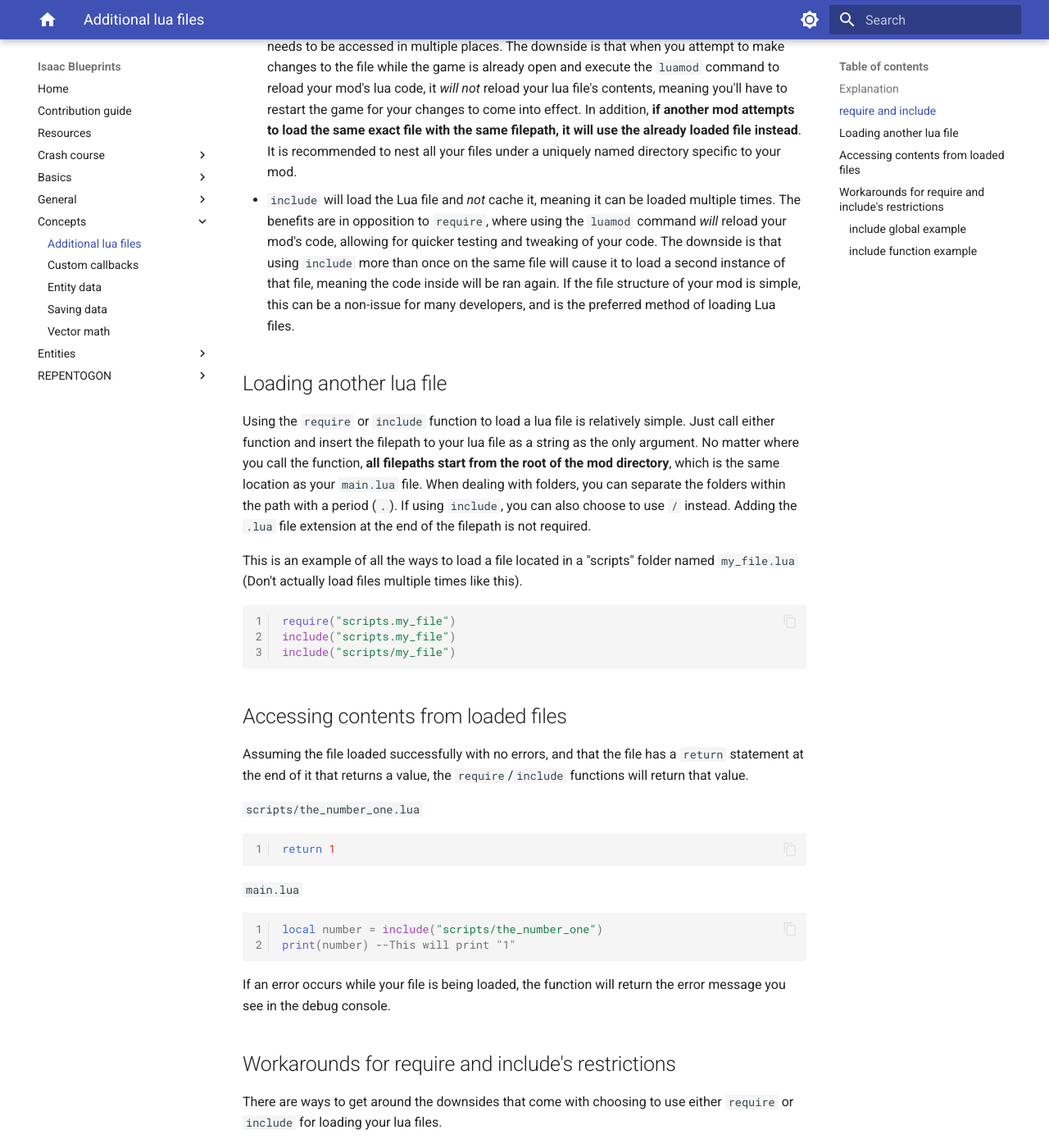
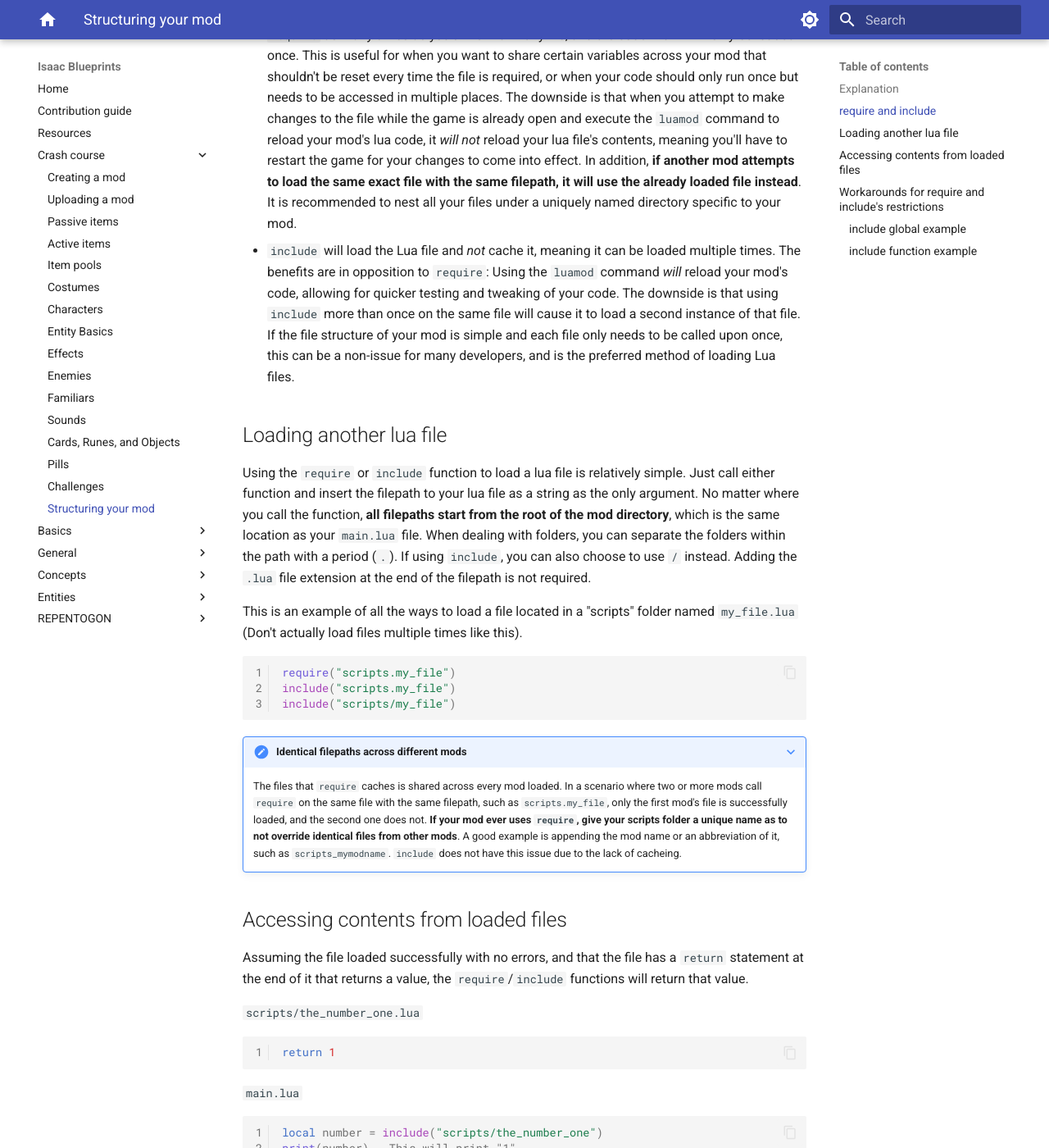
Before and after one commit to catinsurance/IsaacBlueprints, an MkDocs documentation site: the page built from docs/tutorials/crash_course/structuring_your_mod.md, in a window 1280 px wide and 1400 px high, scrolled down 783 px. Shown: the whole window at 82% size. Built offline with MkDocs 1.6.1 and Material for MkDocs 9.7.7, drawn with Linux system fonts in a browser that asks for light colours; comment, search, counter and statistics services are not loaded; some of the changed text lies outside the part shown.

Commit message:
Move "Additional lua files" to "Structuring your mod" for crash course

````diff
--- a/docs/hidden/crash_course_toc.md
+++ b/docs/hidden/crash_course_toc.md
@@ -25,6 +25,6 @@
         1. [Creating custom cards, runes, and objects.](../tutorials/crash_course/pocket_item_cards.md)
         2. [Creating custom pills.](../tutorials/crash_course/pocket_item_pills.md)
     12. [Creating challenges.](../tutorials/crash_course/challenges.md)
-    13. Structuring your mod.
+    13. [Structuring your mod.](../tutorials/crash_course/structuring_your_mod.md)
     14. Conclusion.
 <!-- end -->
--- a/docs/tutorials/concepts/additional_lua_files.md
+++ b/docs/tutorials/crash_course/structuring_your_mod.md
@@ -1,7 +1,7 @@
 ---
-article: Additional Lua files
+article: Structuring your mod
 authors: benevolusgoat
-blurb: Learn how to split up your project into multiple files.
+blurb: Learn how to organize your project's code into multiple files.
 comments: true
 tags:
     - Tutorial
@@ -10,6 +10,8 @@
     - Repentance+
     - Lua
 ---
+
+{% include-markdown "hidden/crash_course_toc.md" start="<!-- start -->" end="<!-- end -->" %}
 
 Expanding the scope of your mod's code through the usage of additional lua files is excellent for organization and utilizing libraries.
 
@@ -20,7 +22,7 @@
 When loading lua files, you may choose to use `require` or `include`. Both accomplish the same goal, but have their own benefits and drawbacks.
 
 - `require` will load the Lua file and cache it, meaning it will remember that the file was loaded and will not load it a second time on subsequent calls. This means that you can call `require` as many times as you'd like within any file, and the code within will only be loaded once. This is useful for when you want to share certain variables across your mod that shouldn't be reset every time the file is required, or when your code should only run once but needs to be accessed in multiple places. The downside is that when you attempt to make changes to the file while the game is already open and execute the `luamod` command to reload your mod's lua code, it *will not* reload your lua file's contents, meaning you'll have to restart the game for your changes to come into effect. In addition, **if another mod attempts to load the same exact file with the same filepath, it will use the already loaded file instead**. It is recommended to nest all your files under a uniquely named directory specific to your mod.
-- `include` will load the Lua file and *not* cache it, meaning it can be loaded multiple times. The benefits are in opposition to `require`, where using the `luamod` command *will* reload your mod's code, allowing for quicker testing and tweaking of your code. The downside is that using `include` more than once on the same file will cause it to load a second instance of that file, meaning the code inside will be ran again. If the file structure of your mod is simple, this can be a non-issue for many developers, and is the preferred method of loading Lua files.
+- `include` will load the Lua file and *not* cache it, meaning it can be loaded multiple times. The benefits are in opposition to `require`: Using the `luamod` command *will* reload your mod's code, allowing for quicker testing and tweaking of your code. The downside is that using `include` more than once on the same file will cause it to load a second instance of that file. If the file structure of your mod is simple and each file only needs to be called upon once, this can be a non-issue for many developers, and is the preferred method of loading Lua files.
 
 ## Loading another lua file
 Using the `require` or `include` function to load a lua file is relatively simple. Just call either function and insert the filepath to your lua file as a string as the only argument. No matter where you call the function, **all filepaths start from the root of the mod directory**, which is the same location as your `main.lua` file. When dealing with folders, you can separate the folders within the path with a period (`.`). If using `include`, you can also choose to use `/` instead. Adding the `.lua` file extension at the end of the filepath is not required.
@@ -32,6 +34,9 @@
 include("scripts.my_file")
 include("scripts/my_file")
 ```
+
+???+ note "Identical filepaths across different mods"
+	The files that `require` caches is shared across every mod loaded. In a scenario where two or more mods call `require` on the same file with the same filepath, such as `scripts.my_file`, only the first mod's file is successfully loaded, and the second one does not. **If your mod ever uses `require`, give your scripts folder a unique name as to not override identical files from other mods**. A good example is appending the mod name or an abbreviation of it, such as `scripts_mymodname`. `include` does not have this issue due to the lack of cacheing.
 
 ## Accessing contents from loaded files
 Assuming the file loaded successfully with no errors, and that the file has a `return` statement at the end of it that returns a value, the `require`/`include` functions will return that value.
````
Also changed, not shown: docs/navigation.md (+1 -0 lines), docs/tutorials/concepts/entity_data.md (+1 -1 lines).
